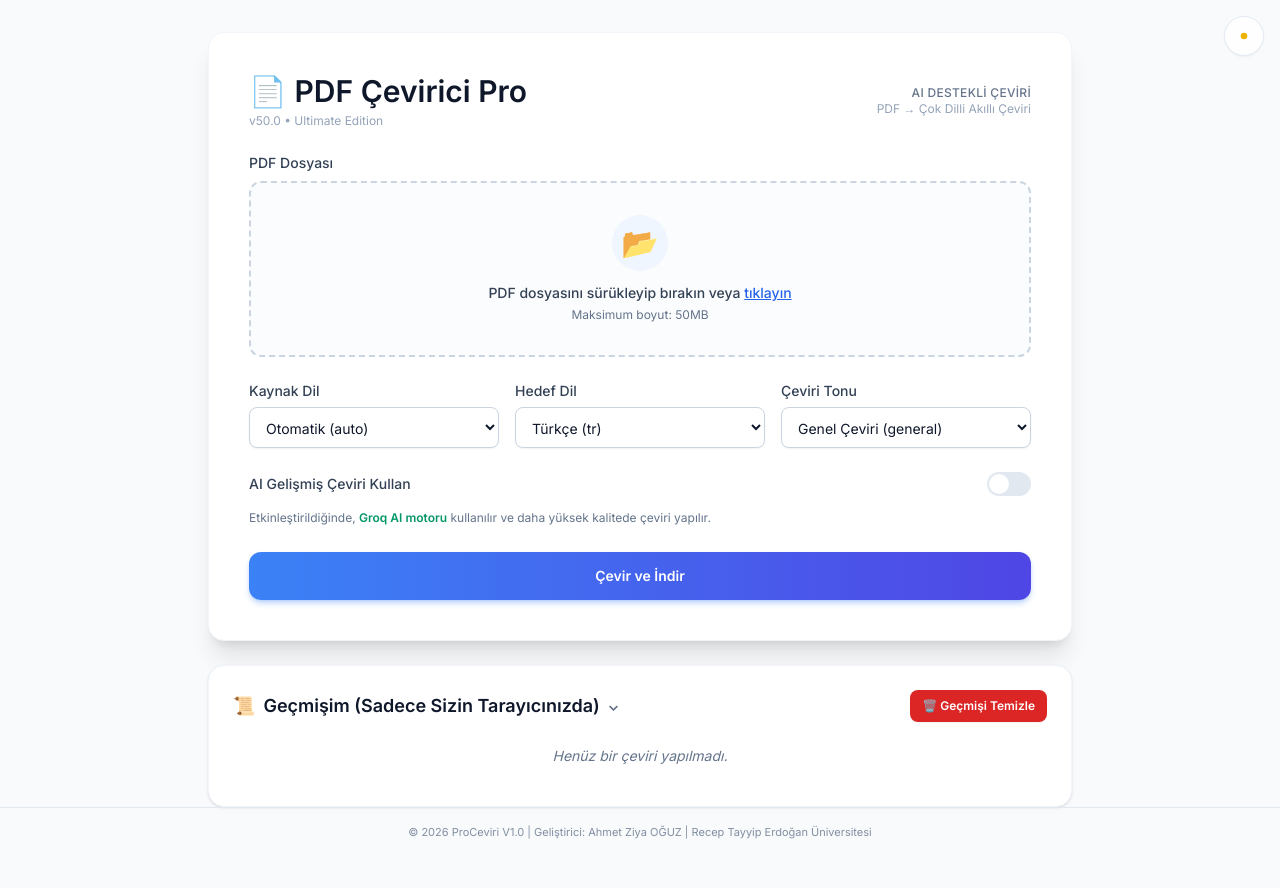
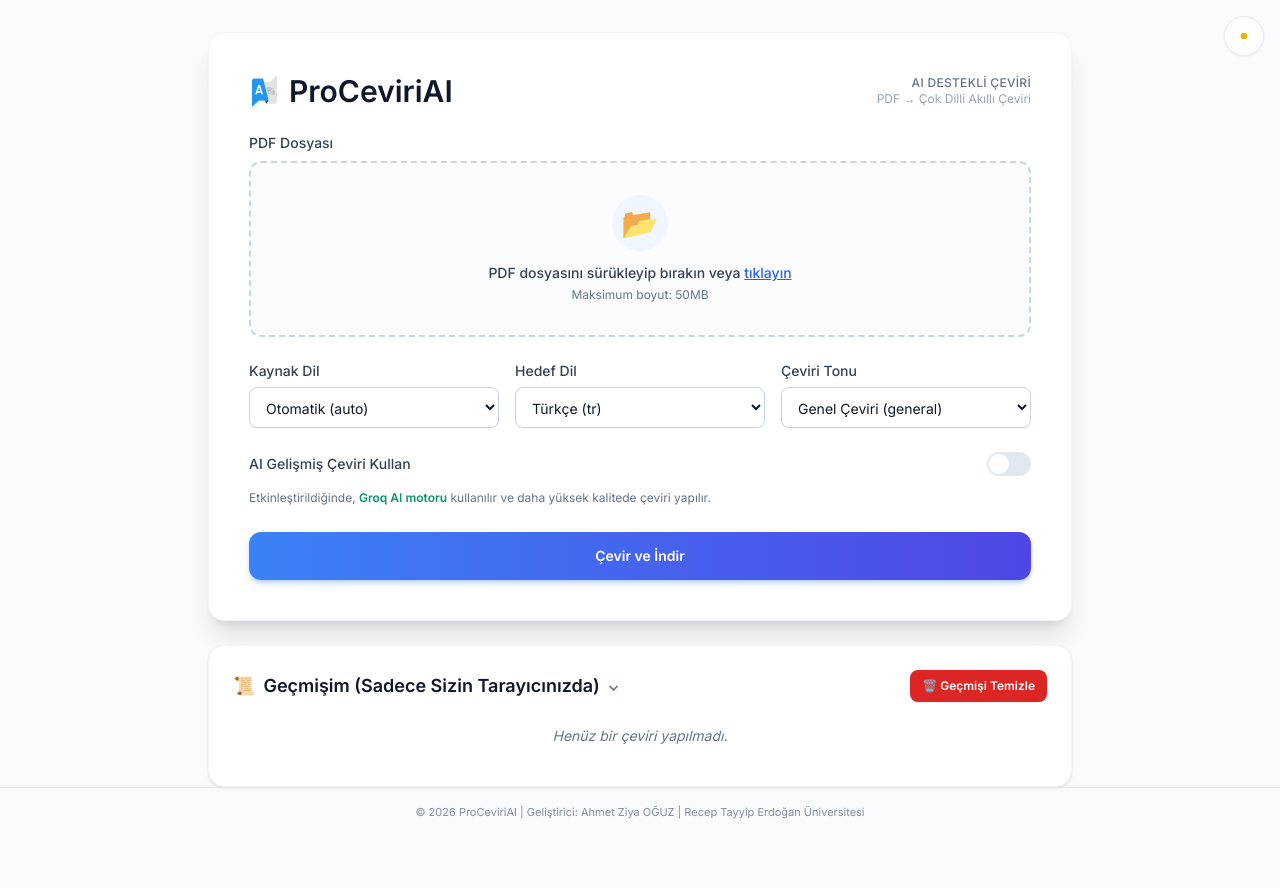
Before and after one commit to 4hmetziya/ProCeviriV2.1, a Flask app: page / in a window 1280 px wide. After the commit the page ends 819 px from the top, so only its background shows below. Run offline with Flask 3, Linux system fonts and the light colour scheme; some libraries are stand-ins or nearby versions.

Commit message:
Update branding from PDF Çevirici Pro to ProCeviriAI
- Update web interface title, logo, and favicon
- Replace document emoji with icon.png logo
- Remove version information v50.0 • Ultimate Edition
- Update watermark text in PDF generation
- Add static/images structure for proper asset management
- Add version parameter to prevent browser caching

```diff
--- a/app.py
+++ b/app.py
@@ -933,7 +933,7 @@ def process_pdf_logic(input_path, output_path, api_key, job_id, source_lang, tar
 
         # Her sayfanın altına küçük, gri filigran (branding) ekle
         try:
-            watermark_text = "Translated by ProCeviri AI | Dev: Ahmet Ziya OGUZ"
+            watermark_text = "Translated by ProCeviriAI | Dev: Ahmet Ziya OGUZ"
             watermark_font = "Helvetica-Oblique"
             watermark_size = 7
             c.setFont(watermark_font, watermark_size)
--- a/templates/index.html
+++ b/templates/index.html
@@ -3,7 +3,10 @@
 <head>
     <meta charset="UTF-8">
     <meta name="viewport" content="width=device-width, initial-scale=1.0">
-    <title>PRO PDF Çevirici</title>
+    <title>ProCeviriAI</title>
+    <!-- Favicon - Tarayıcı önbelleğini kırmak için versiyon eklendi -->
+    <link rel="icon" type="image/png" href="{{ url_for('static', filename='images/icon.png', v='1.1') }}">
+    <!-- NOT: Değişiklikleri görmek için tarayıcıda CTRL + F5 yapın -->
     <link href="https://fonts.googleapis.com/css2?family=Inter:wght@300;400;500;600&display=swap" rel="stylesheet">
     <script src="https://cdn.tailwindcss.com"></script>
     <script>
@@ -69,9 +72,8 @@
         <div class="flex items-center justify-between mb-6">
             <div>
                 <h1 class="text-2xl md:text-3xl font-semibold text-slate-900 dark:text-white flex items-center gap-2">
-                    <span>📄</span> PDF Çevirici Pro
+                    <img src="{{ url_for('static', filename='images/icon.png', v='1.1') }}" alt="ProCeviriAI" class="w-8 h-8"> ProCeviriAI
                 </h1>
-                <p class="text-xs text-slate-400 dark:text-slate-400 mt-1">v50.0 • Ultimate Edition</p>
             </div>
             <div class="hidden md:flex flex-col items-end text-right text-xs text-slate-400 dark:text-slate-300">
                 <span class="uppercase tracking-wide font-medium text-slate-500 dark:text-slate-200">AI Destekli Çeviri</span>
@@ -970,7 +972,7 @@ function formatProcessingTime(ms) {
 <!-- Sayfa Altbilgisi (Footer) -->
 <footer class="w-full border-t border-slate-200 dark:border-slate-700 mt-auto py-4">
     <div class="max-w-4xl mx-auto px-4 text-center text-[11px] text-slate-500/80 dark:text-slate-500">
-        © 2026 ProCeviri V1.0 | Geliştirici: Ahmet Ziya OĞUZ | Recep Tayyip Erdoğan Üniversitesi
+        © 2026 ProCeviriAI | Geliştirici: Ahmet Ziya OĞUZ | Recep Tayyip Erdoğan Üniversitesi
     </div>
 </footer>
 
```
Also changed, not shown: icon.png (added), static/images/icon.png (added).
